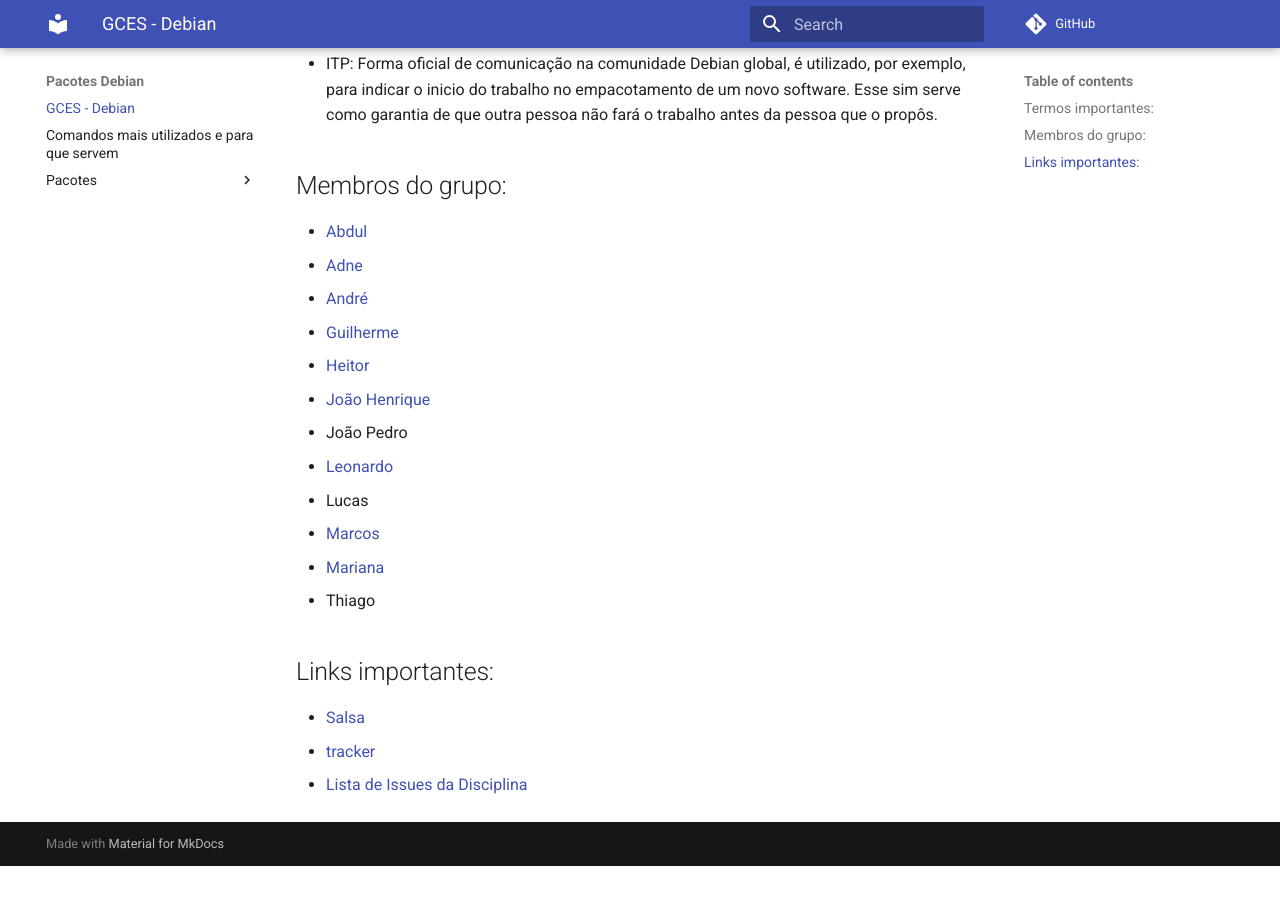
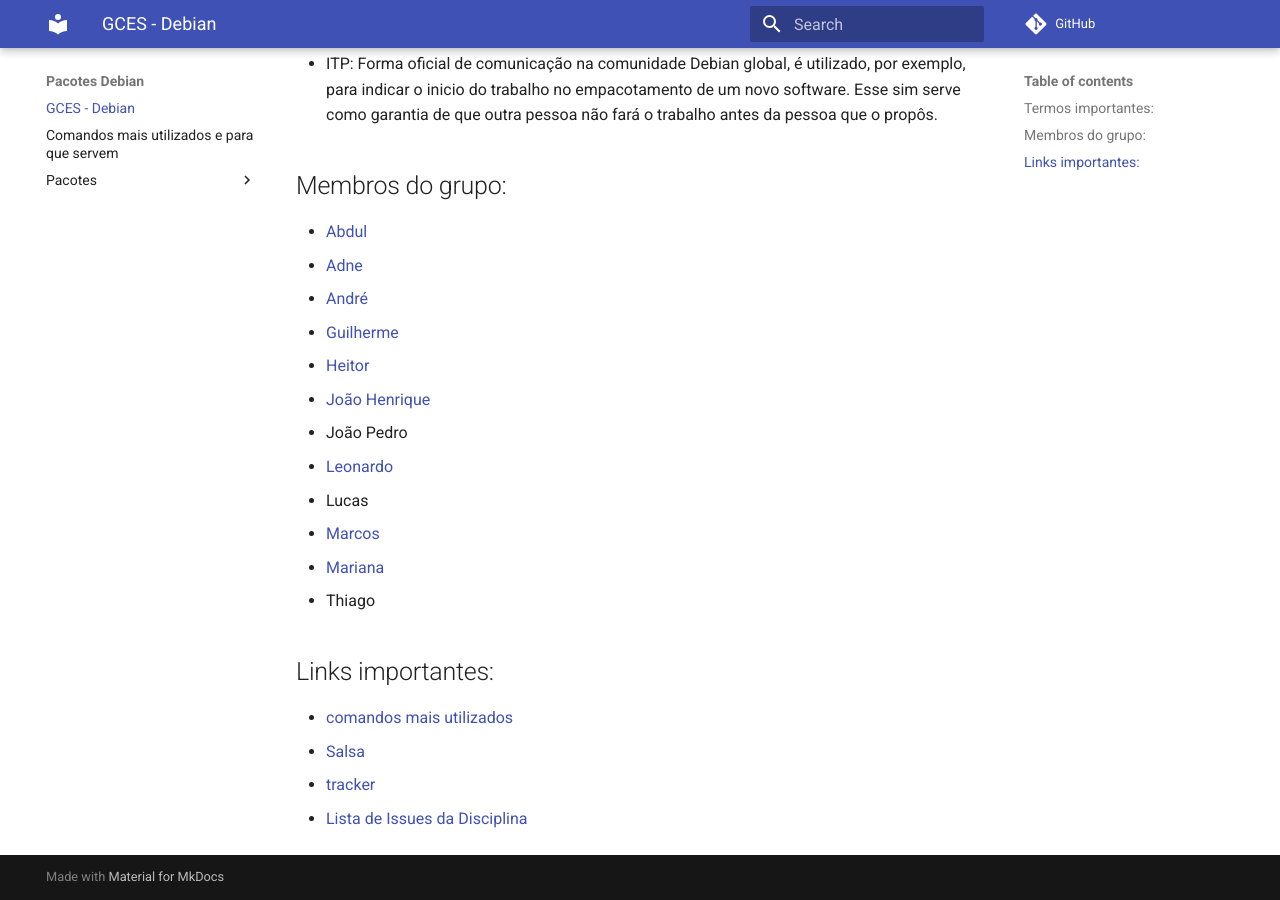
Before and after one commit to FGA-GCES/Debian_Pacotes, an MkDocs documentation site: the page built from docs/index.md, in a window 1280 px wide and 900 px high, scrolled down 533 px. Built offline with MkDocs 1.6.1 and Material for MkDocs 9.7.7, drawn with Linux system fonts in a browser that asks for light colours; comment, search, counter and statistics services are not loaded; before the commit the page ends 1399 px from its top, so only the background shows below that.

Commit message:
Update index.md

```diff
--- a/docs/index.md
+++ b/docs/index.md
@@ -27,6 +27,7 @@ Gitpages para agrupar todo o trabalho realizado pelos estudantes de Gestão da c
 
 ## Links importantes:
 
+- [comandos mais utilizados](./comandosUteis.md)
 - [Salsa](https://salsa.debian.org/)
 - [tracker](https://tracker.debian.org)
 - [Lista de Issues da Disciplina](https://salsa.debian.org/debian-brasilia-team/docs/-/issues/?sort=created_date&state=all&label_name%5B%5D=GCES&first_page_size=100)
```
